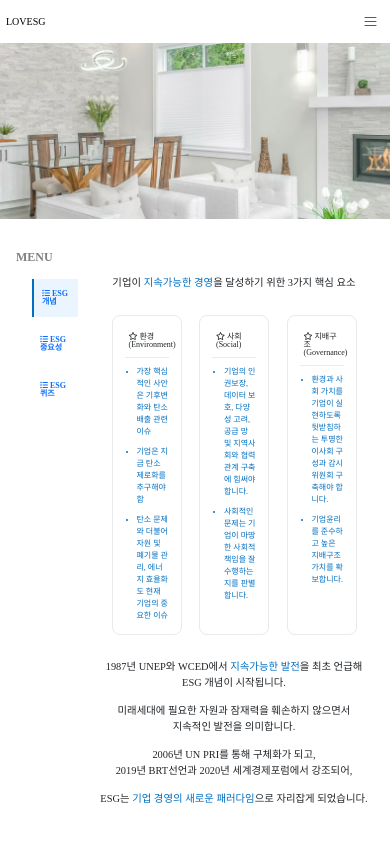
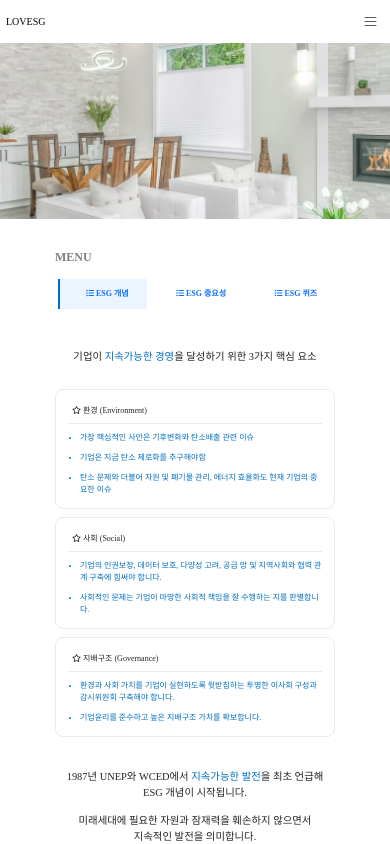
Before and after one commit to KimDongGyun23/ESG-Frontend, a React (Create React App) app: page /learning/concept in a window 390 px wide. Shown: the top 844 px of the page. Built offline with nearby package versions, Linux system fonts and the light colour scheme.

Commit message:
Feat(LearningPage): 반응형으로 수정
Sidebar 부분을 반응형으로 적용
992px 기준으로 sidebar 위치 변경
Concept.js의 Card부분 flex방향을 반응형으로 변경

```diff
--- a/src/pages/LearningPage/LearningPage.js
+++ b/src/pages/LearningPage/LearningPage.js
@@ -23,8 +23,7 @@ function LearningPage(){
     <>
       <BannerImg/>
 
-      <div className='d-flex'>
-
+      <div className='d-flex flex-column flex-lg-row'>
         <S.Sidebar>
           <S.Title>MENU</S.Title>
           {
@@ -47,7 +46,6 @@ function LearningPage(){
         <S.Main>
           <Outlet />
         </S.Main>
-
       </div>
     </>
   )
--- a/src/styles/LearningPage/Concept.style.js
+++ b/src/styles/LearningPage/Concept.style.js
@@ -15,13 +15,22 @@ export const CardBox = styled.div`
   text-align : left;
   display : flex;
   justify-content : space-evenly;
+
+  @media (max-width : 768px){
+    flex-direction : column;
+  }
 `;
 
 export const Card = styled.div`
-  width : 25%;
+  width : 30%;
   padding : 1.5rem;
   border : 0.5px solid #EAEAEA;
   border-radius : 1rem;
+
+  @media (max-width : 768px){
+    width : 100%;
+    margin-bottom : 1rem;
+  }
 `;
 
 export const CardHeader = styled.h4`
--- a/src/styles/LearningPage/LearningPage.style.js
+++ b/src/styles/LearningPage/LearningPage.style.js
@@ -19,6 +19,10 @@ export const Sidebar = styled.div`
     border-left : 0.3rem solid #006FC0;
     color : #006FC0;
   }
+  @media (max-width : 992px){
+    width : 80%;
+    margin : -3rem auto 0;
+  }
 `;
 
 export const Title = styled.h3`
@@ -29,5 +33,12 @@ export const Title = styled.h3`
 
 export const List = styled.div`
   margin : 0 0 1rem 2rem;
-  padding : 1.3rem 1rem;
+  padding : 1.3rem 0 1.3rem 1rem;
+
+  @media (max-width : 992px){
+    width : 30%;
+    text-align : center;
+    margin : 0 1% 5rem 1%;
+    display : inline-block;
+  }
 `;
```
